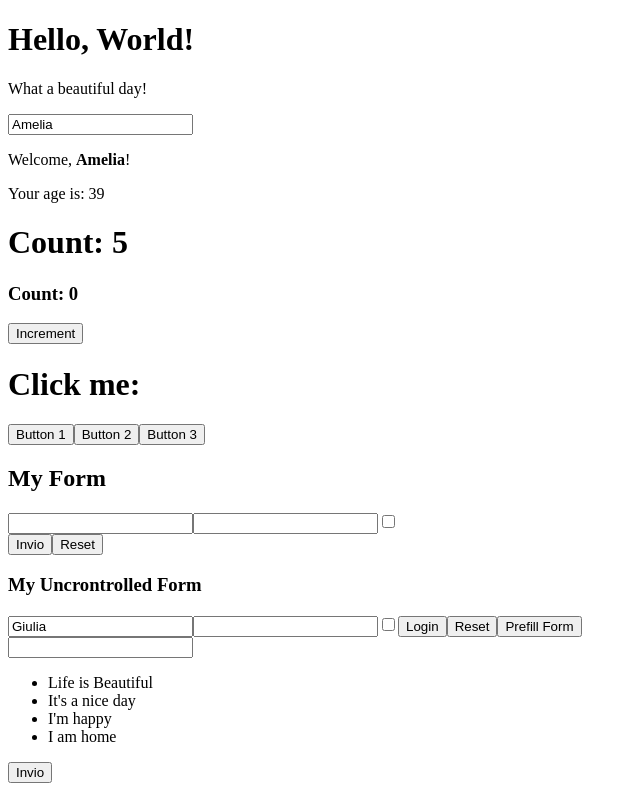
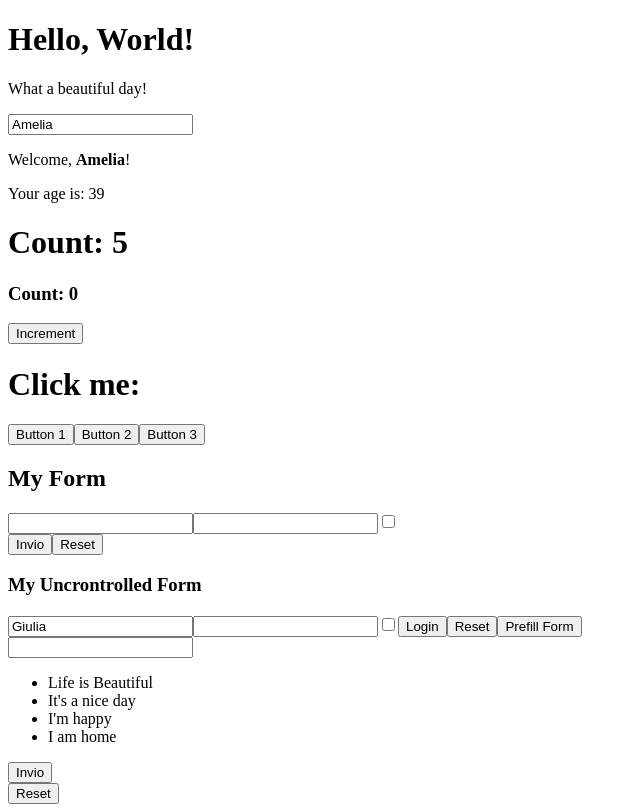
Before and after one commit to ameted83/React-exercises, a React (Create React App) app: page / in a window 1280 px wide. Shown: the whole page, without its empty margins (0-640 px from the left). Built offline with nearby package versions, Linux system fonts and the light colour scheme.

Commit message:
lists-05

```diff
--- a/src/TodoList.js
+++ b/src/TodoList.js
@@ -18,6 +18,13 @@ export class TodoList extends React.Component {
     });
   };
 
+  handleClickReset = (event) => {
+    event.preventDefault();
+    this.setState(() => {
+      return { strings: [] };
+    });
+  };
+
   render() {
     return (
       <>
@@ -30,6 +37,7 @@ export class TodoList extends React.Component {
           </ul>
           <button type="submit">Invio</button>
         </form>
+        <button onClick={this.handleClickReset}>Reset</button>
       </>
     );
   }
```
